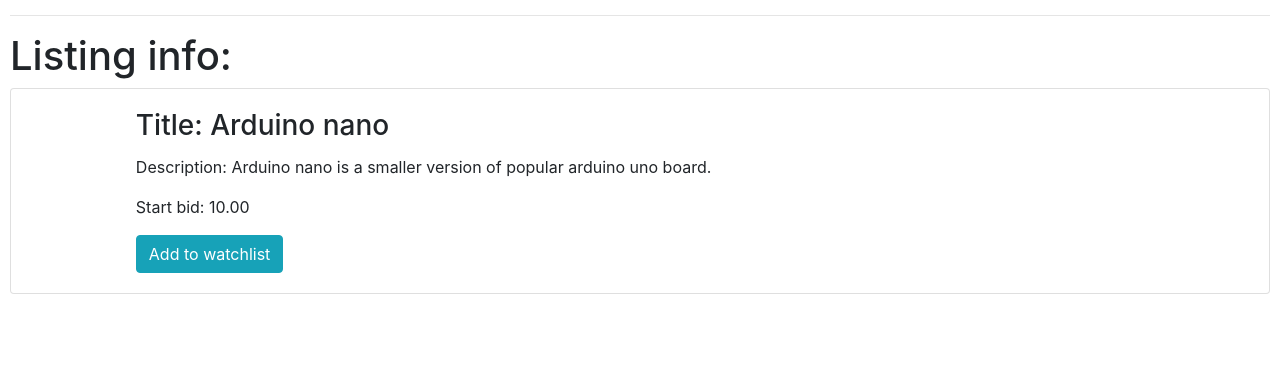
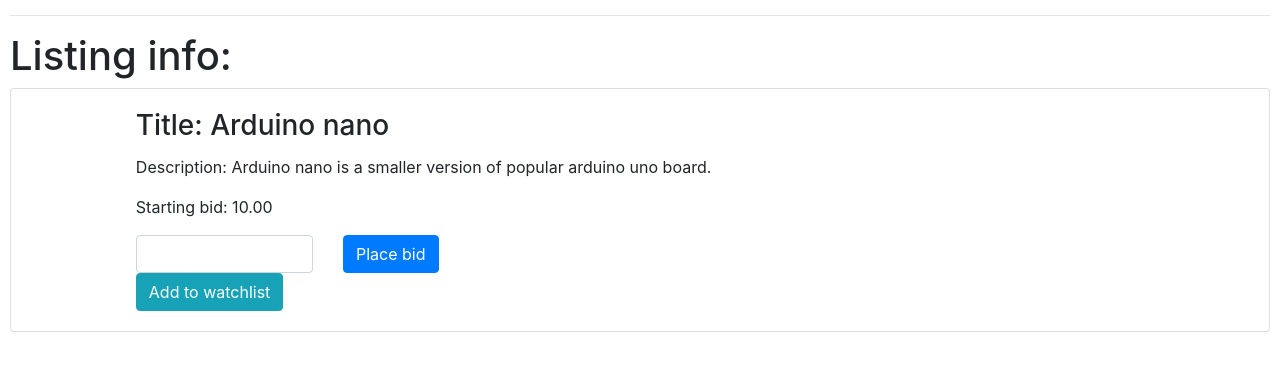
Before and after one commit to wilczu/CS50, a Django app: page /listing/2 in a window 1280 px wide. Shown: the part 131-502 px from the top of the page. Run offline with Django 3.2, Linux system fonts and the light colour scheme; a user stored in the database is signed in; data comes from the database, SQL or seed files in the repository; some libraries are stand-ins or nearby versions.

Commit message:
Add bid form to the listing page when user is signed in.

```diff
--- a/Project 2/auctions/templates/auctions/listing.html
+++ b/Project 2/auctions/templates/auctions/listing.html
@@ -15,22 +15,41 @@
 
     <div class="card mb-2">
       <div class="row no-gutters">
+
         {% if listing.image != "none" %}
           <div class="col-md-2">
             <img src="{{ listing.image }}" class="card-img" alt="{{ listing.title }}">
           </div>
         {% endif %}
+
         <div class="col-md-1"></div>
         <div class="col-md-8">
           <div class="card-body">
             <h3 class="card-title">Title: {{ listing.title }}</h3>
             <p class="card-text">Description: {{ listing.description }}</p>
-            <p class="card-text">Start bid: {{ listing.start_bid }}</p>
+            <p class="card-text">Starting bid: {{ listing.start_bid }}</p>
+
+            {% if user.is_authenticated %}
+              <form action="{% url 'bid' %}" method="post">
+                {% csrf_token %}
+                <input type="hidden" name="listingID" value="{{ listing.id }}">
+                <div class="row">
+                  <div class="col-md-3">
+                    <input type="number" class="form-control" name="newBid" step="0.01">
+                  </div>
+                  <div class="col-md-2">
+                    <button type="submit" class="btn btn-primary" name="submitBid">Place bid</button>
+                  </div>
+                </div>
+              </form>
+            {% endif %}
+
             {% if listing.category %}
               <p class="card-text">Category: {{ listing.category }}</p>
             {% endif %}
 
             {% if user.is_authenticated %}
+
               <form action="{% url 'watchlist' user.id %}" method="post">
                 {% csrf_token %}
                 <input type="hidden" name="listing" value="{{ listing.id }}">
@@ -40,8 +59,8 @@
                   <button type="submit" name="action" value="add" class="btn btn-info">Add to watchlist</button>
                 {% endif %}
               </form>
+
             {% endif %}
-
           </div>
         </div>
       </div>
```
